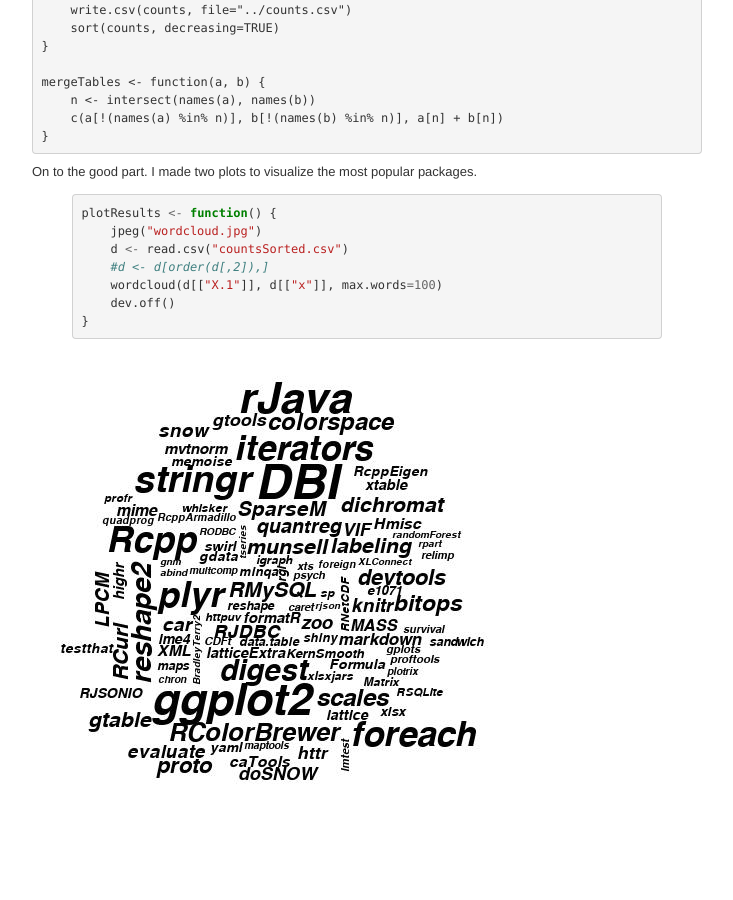
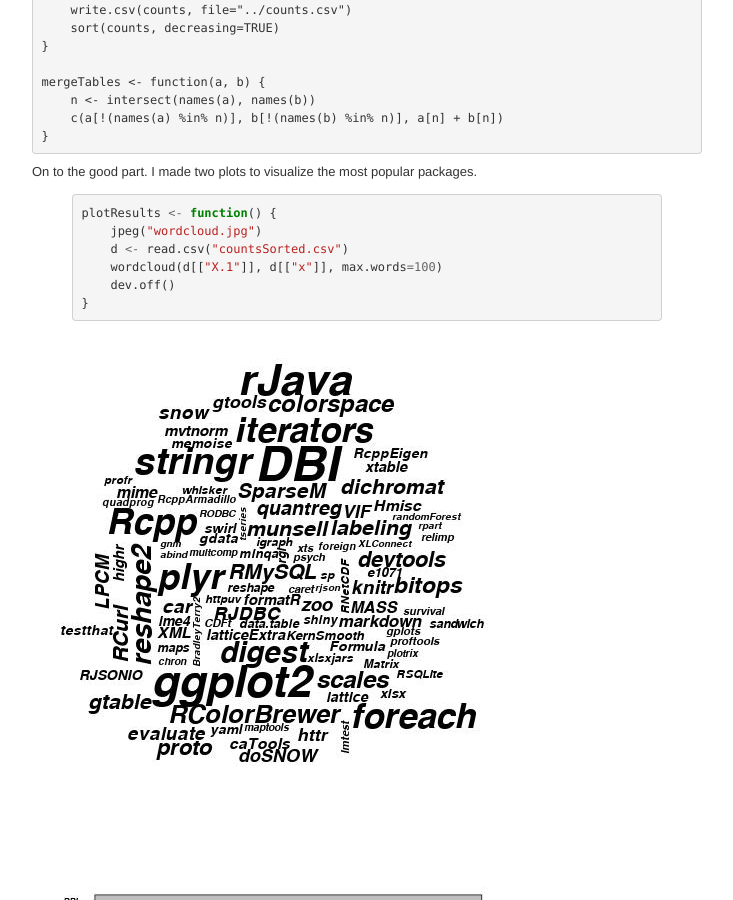
Before and after one commit to scottcarr/scottcarr.github.com, a Jekyll site: the page built from _posts/2014-06-18-2014-most-popular-r-packages.md, in a window 1280 px wide and 900 px high, scrolled down 1535 px. Shown: the whole window, without its empty margins (23-756 px from the left). Built offline with Jekyll 4.4.1, drawn with Linux system fonts in a browser that asks for light colours.

Commit message:
fix r post

```diff
--- a/_posts/2014-06-18-2014-most-popular-r-packages.md
+++ b/_posts/2014-06-18-2014-most-popular-r-packages.md
@@ -85,12 +85,12 @@
 plotResults <- function() {
     jpeg("wordcloud.jpg")
     d <- read.csv("countsSorted.csv")
-    #d <- d[order(d[,2]),]
     wordcloud(d[["X.1"]], d[["x"]], max.words=100)
     dev.off()
 }
 {% endhighlight %}
 
-![A word cloud](/images/wordcloud.jpg)
+![A word cloud](https://raw.githubusercontent.com/scottcarr/scottcarr.github.com/master/images/wordcloud.jpg)
 
-![A bar plot](/images/hbar.jpg)
+
+![A bar plot](https://raw.githubusercontent.com/scottcarr/scottcarr.github.com/master/images/hbar.jpg)
```
